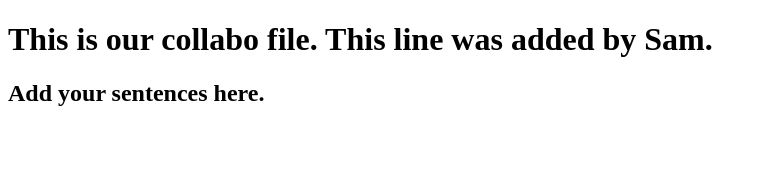
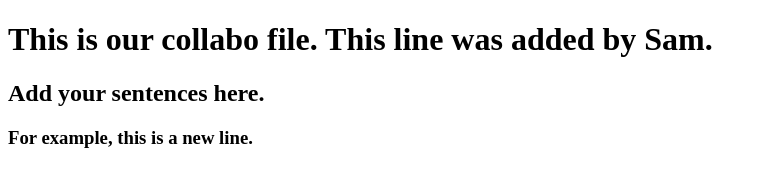
Before and after one commit to ceelogre/collabo, a plain HTML site: page index.html in a window 1280 px wide. Shown: the whole page, without its empty margins (0-767 px from the left). Drawn offline with Linux system fonts and the light colour scheme.

Commit message:
Add a new h3  element

```diff
--- a/index.html
+++ b/index.html
@@ -7,5 +7,6 @@
     <body>
         <h1>This is our collabo file. This line was added by Sam.</h1>
         <h2>Add your sentences here.</h2>
+        <h3>For example, this is a new line.</h3>
     </body>
 </hmtl>
```
